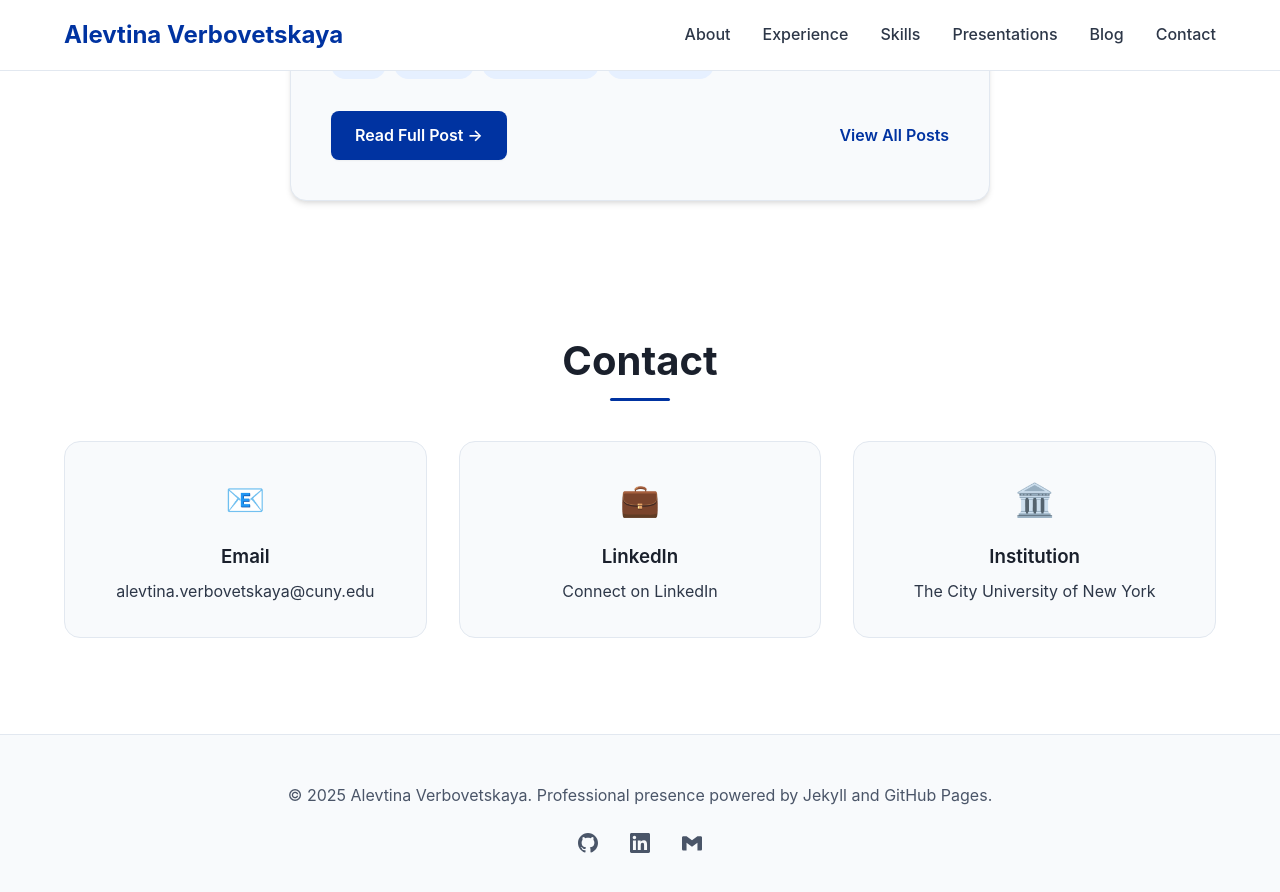
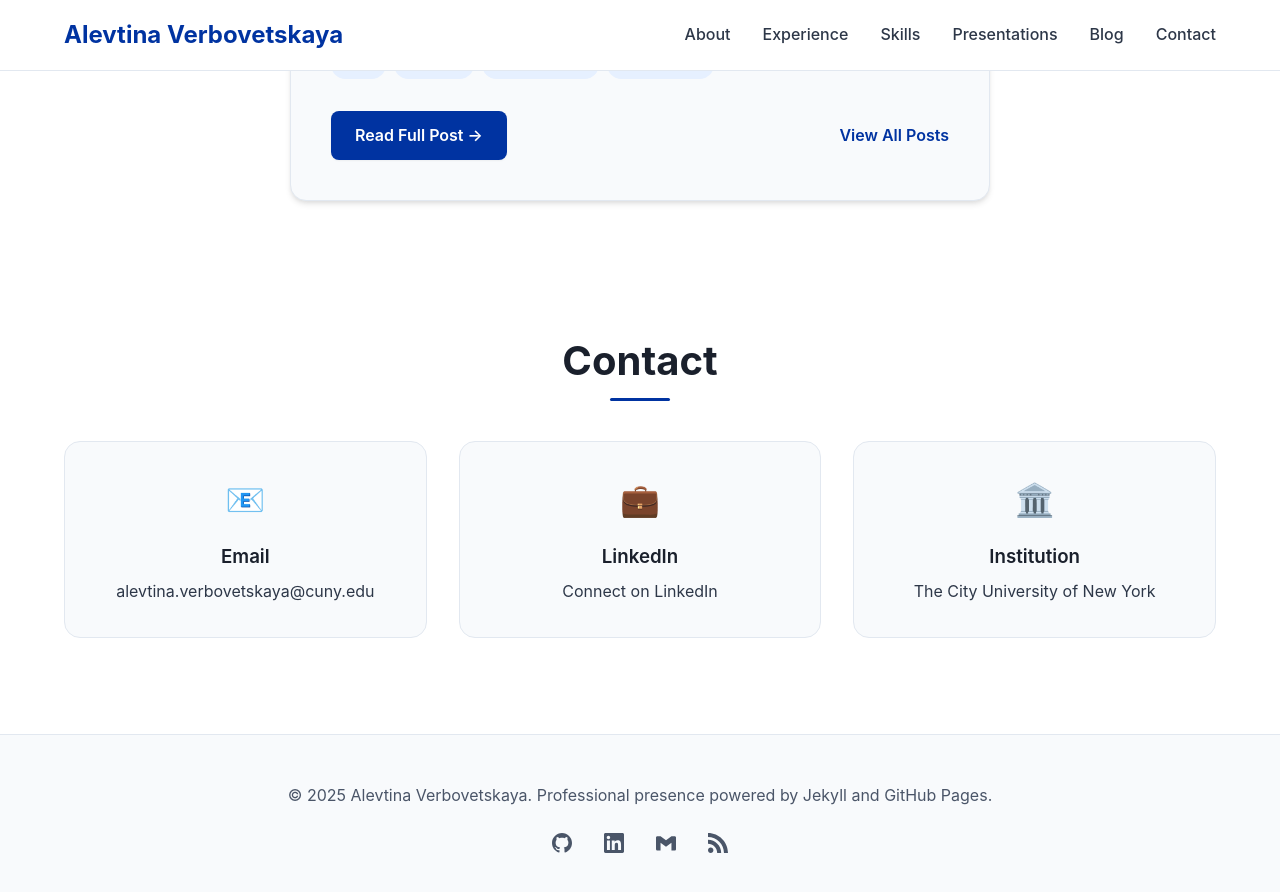
Before and after one commit to alevtina/alevtina.github.io, a Jekyll site: the page built from index.md, in a window 1280 px wide and 900 px high, scrolled down 3817 px. Shown: the top 892 px of the window. Built offline with Jekyll 4.4.1, drawn with Linux system fonts in a browser that asks for light colours; some web fonts are replaced.

Commit message:
Add RSS feed link to footer

```diff
--- a/_includes/footer.html
+++ b/_includes/footer.html
@@ -33,6 +33,13 @@
                     </svg>
                 </a>
             {%- endif -%}
+
+            <a href="{{ '/feed.xml' | relative_url }}" aria-label="RSS Feed">
+                <span class="sr-only">RSS Feed</span>
+                <svg width="20" height="20" viewBox="0 0 24 24" fill="currentColor">
+                    <path d="M6.503 20.752c0 1.794-1.456 3.248-3.251 3.248S0 22.546 0 20.752s1.456-3.248 3.252-3.248 3.251 1.454 3.251 3.248zm-6.503-12.572v4.811c6.05.062 10.96 4.966 11.022 11.009h4.817c-.062-8.71-7.118-15.758-15.839-15.82zm0-3.368c10.58.046 19.152 8.594 19.183 19.188h4.817c-.03-13.231-10.755-23.954-24-24v4.812z"/>
+                </svg>
+            </a>
         </div>
         {%- endif -%}
     </div>
```
